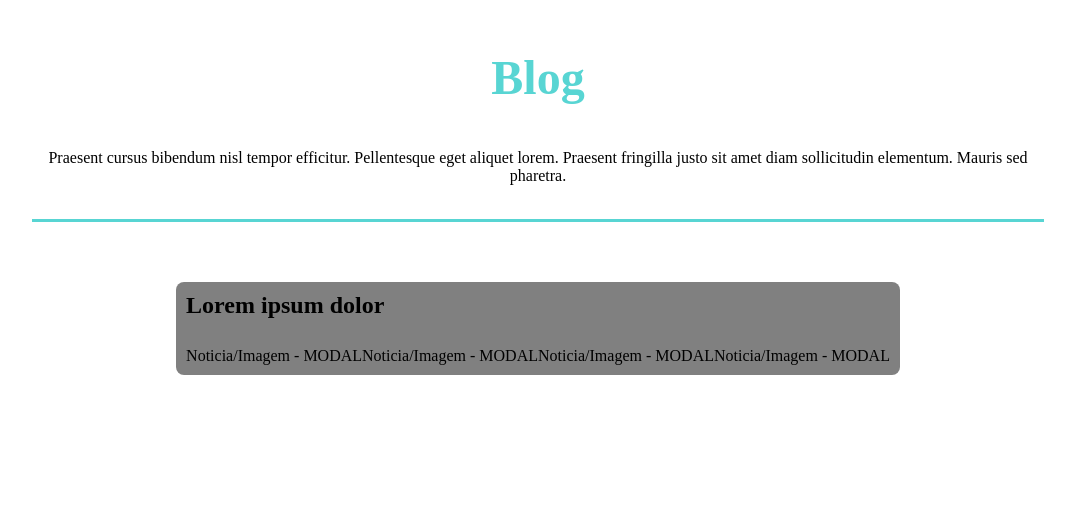
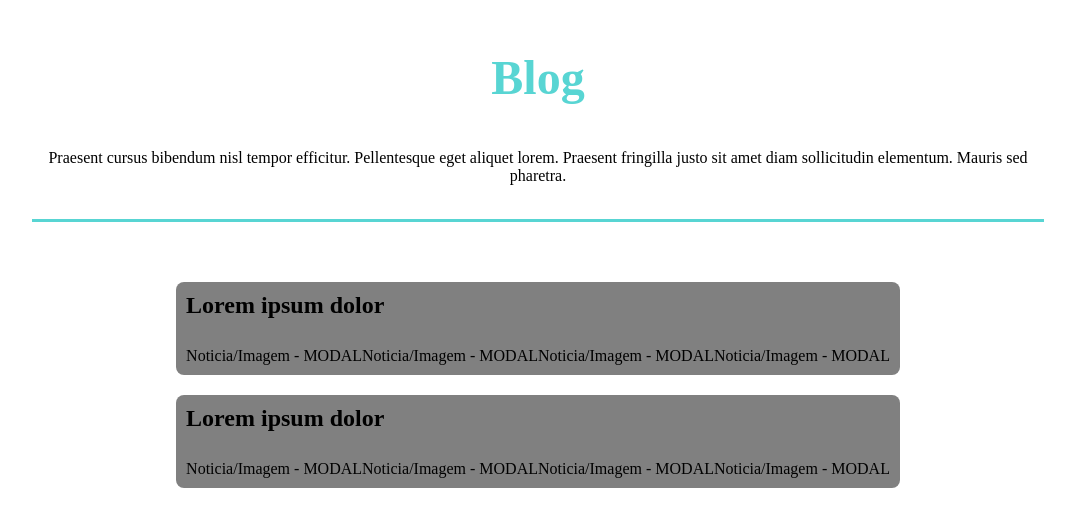
Before and after one commit to chiachio-pedro/easy-freela, a Next.js app in the folder frontend/: page /blog in a window 1280 px wide. Shown: the top 526 px of the page, without its empty margins (102-1177 px from the left). Built offline with nearby package versions, Linux system fonts and the light colour scheme.

Commit message:
botafogo de futebol e regatas

```diff
--- a/frontend/src/pages/blog.tsx
+++ b/frontend/src/pages/blog.tsx
@@ -3,8 +3,8 @@ import { Button } from '@chakra-ui/react'
 
 export default function Blog(){
     return(
-        <><div className={styles.blog_container1}>
-
+        <>
+            <div className={styles.blog_container1}>
                 <div className={styles.blog_home}>
                     <h1 className={styles.title}>Blog</h1>
                     <br></br>
@@ -21,9 +21,13 @@ export default function Blog(){
                 </div>
             </div>
 
+            <div className={styles.buttons_not}>
+                <div style={{ background: 'gray', display: 'inline-block', borderRadius: '8px', textAlign: 'left', padding: '10px', margin: '10px 0' }}>
+                    <div style={{ fontSize: '24px', fontWeight: 'bold', marginBottom: '10px' }}>Lorem ipsum dolor</div>
+                    <br></br>
+                    Noticia/Imagem - MODALNoticia/Imagem - MODALNoticia/Imagem - MODALNoticia/Imagem - MODAL
+                </div>
+            </div>
         </>
-
-
-
     )
 }
```
Lines whose indentation alone changed are shown as unchanged.
